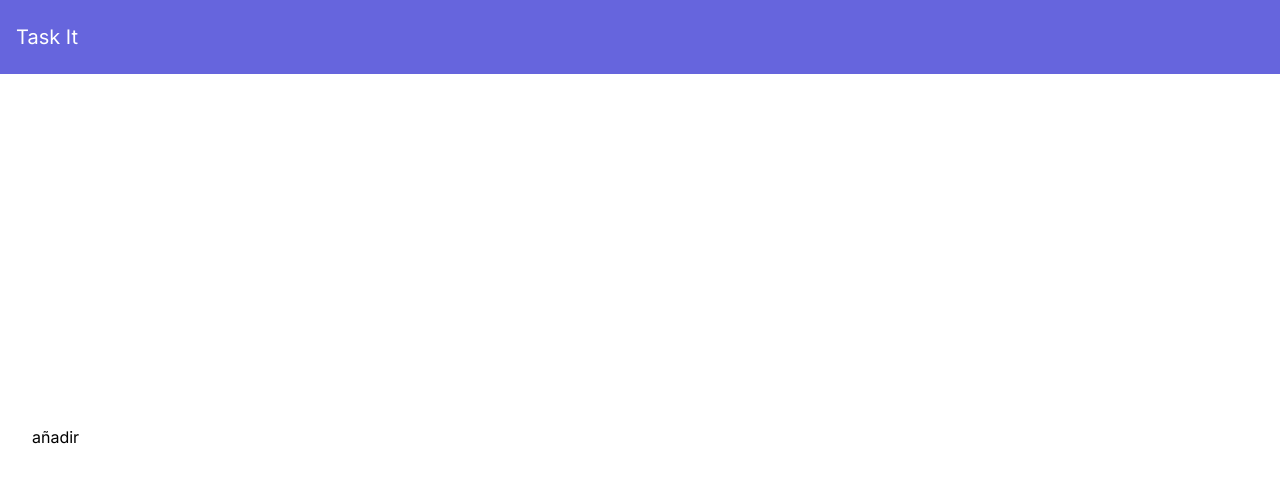
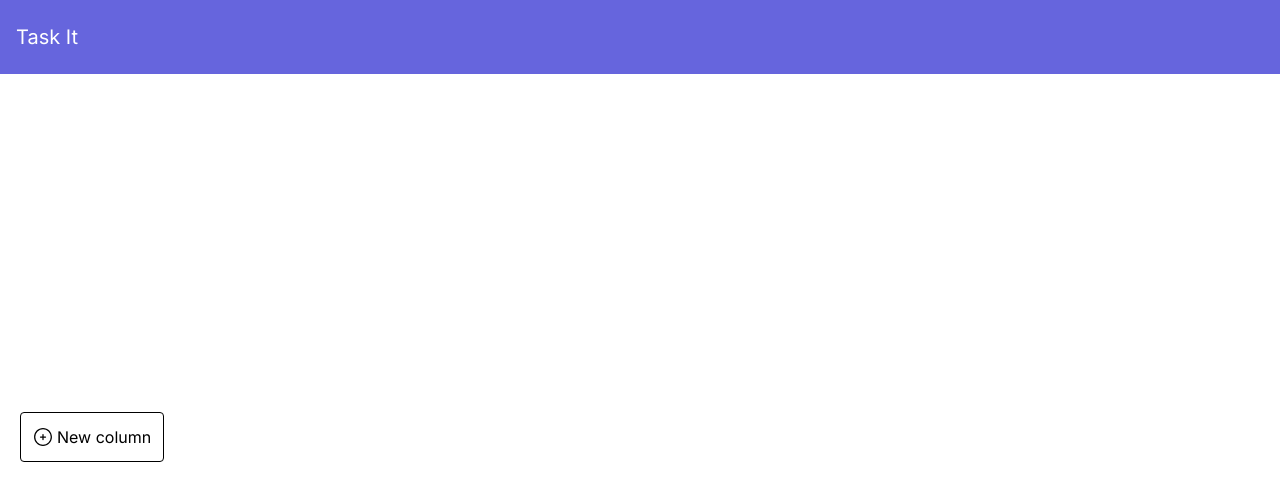
Before and after one commit to lmhmDev/task-it, a Next.js app: page / in a window 1280 px wide. Shown: the top 500 px of the page. Built offline with nearby package versions, Linux system fonts and the light colour scheme.

Commit message:
created add icon component and refactor add column button

```diff
--- a/src/components/board.tsx
+++ b/src/components/board.tsx
@@ -8,6 +8,7 @@ import { SortableContext } from '@dnd-kit/sortable';
 import { useEffect, useMemo, useState } from 'react';
 import { createPortal } from 'react-dom';
 import Card from './card';
+import AddIcon from './icons/addIcon';
 
 interface Props {
     activeModal: (task: Task) => void
@@ -118,7 +119,7 @@ const Board = ({ activeModal }: Props) => {
 
                     })}
                 </SortableContext>
-                <button className="flex p-3 rounded hover:bg-detail" onClick={addColumn}> añadir</button>
+                <button className="flex items-center justify-center gap-1 p-3 border border-black rounded hover:bg-[#f1f1f1]" onClick={addColumn}><AddIcon />New column</button>
             </div>
             {typeof window !== 'undefined' && createPortal(
                 <DragOverlay>
--- /dev/null
+++ b/src/components/icons/addIcon.tsx
@@ -0,0 +1,16 @@
+function AddIcon() {
+    return (
+        <svg xmlns='http://www.w3.org/2000/svg' fill='none' viewBox='0 0 24 24' className="w-[20px]">
+            <g fill='#000'>
+                <path d='M12.75 9a.75.75 0 00-1.5 0v2.25H9a.75.75 0 000 1.5h2.25V15a.75.75 0 001.5 0v-2.25H15a.75.75 0 000-1.5h-2.25V9z'></path>
+                <path
+                    fillRule='evenodd'
+                    d='M12 1.25C6.063 1.25 1.25 6.063 1.25 12S6.063 22.75 12 22.75 22.75 17.937 22.75 12 17.937 1.25 12 1.25zM2.75 12a9.25 9.25 0 1118.5 0 9.25 9.25 0 01-18.5 0z'
+                    clipRule='evenodd'
+                ></path>
+            </g>
+        </svg>
+    );
+}
+
+export default AddIcon
```
